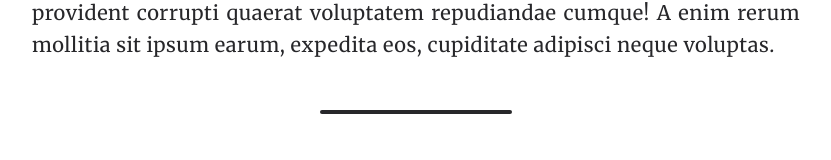
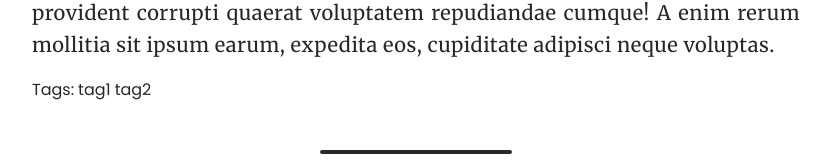
Before and after one commit to adrielestoller/blog, a React (Vite) app: page /post in a window 1280 px wide. Shown: the part 873-1033 px from the top of the page, without its empty margins (224-1055 px from the left). Built offline with nearby package versions, Linux system fonts and the light colour scheme; grey boxes are pictures that could not be loaded.

Commit message:
feat: update PostTagsList & add PostCardTagsList

```diff
--- a/src/components/PostCard.tsx
+++ b/src/components/PostCard.tsx
@@ -1,4 +1,4 @@
-import { PostTagsList } from './PostTagsList';
+import { PostCardTagsList } from './PostCardTagsList';
 
 interface PostCardProps {
   title: string;
@@ -13,7 +13,7 @@ export function PostCard({ title, date, tags }: PostCardProps) {
       <h3 className="w-fit font-bold text-xl cursor-pointer transition-all duration-150 hover:text-zinc-600">{title}</h3>
       <div className="mr-2 flex gap-1 justify-between">
         <p>{date}</p>
-        <PostTagsList items={tags} />
+        <PostCardTagsList items={tags} />
       </div>
     </div>
   );
--- /dev/null
+++ b/src/components/PostCardTagsList.tsx
@@ -0,0 +1,28 @@
+import { ArrowRight } from "lucide-react";
+
+export interface PostCardTagsListProps {
+  items: string[];
+}
+
+export function PostCardTagsList(props: PostCardTagsListProps) {
+  const { items } = props;
+  const displayedItems = items.slice(0, 5); // Pegue apenas os primeiros cinco itens
+
+  return (
+    <>
+      <div className="flex gap-1">
+        {displayedItems.map((item, index) => (
+          <span key={index} className="relative">
+            <span className="absolute inset-0 cursor-pointer border-transparent border-b-2 ease-linear hover:border-zinc-600" />
+            {item}
+          </span>
+        ))}
+        {items.length > 5 && (
+          <>
+            <ArrowRight className="cursor-pointer text-zinc-800 hover:text-zinc-600" />
+          </>
+        )}
+      </div>
+    </>
+  )
+}
--- a/src/components/PostTagsList.tsx
+++ b/src/components/PostTagsList.tsx
@@ -1,27 +1,19 @@
-import { ArrowRight } from "lucide-react";
-
 export interface PostTagsListProps {
   items: string[];
 }
 
 export function PostTagsList(props: PostTagsListProps) {
   const { items } = props;
-  const displayedItems = items.slice(0, 5); // Pegue apenas os primeiros cinco itens
 
   return (
     <>
       <div className="flex gap-1">
-        {displayedItems.map((item, index) => (
+        {items.map((item, index) => (
           <span key={index} className="relative">
             <span className="absolute inset-0 cursor-pointer border-transparent border-b-2 ease-linear hover:border-zinc-600" />
             {item}
           </span>
         ))}
-        {items.length > 5 && (
-          <>
-            <ArrowRight className="cursor-pointer text-zinc-800 hover:text-zinc-600" />
-          </>
-        )}
       </div>
     </>
   )
--- a/src/pages/PostPage.tsx
+++ b/src/pages/PostPage.tsx
@@ -1,6 +1,7 @@
 import { Github, Instagram, Twitter } from "lucide-react";
 import { Header } from "../components/Header";
 import { ImageBox } from "../components/ImageBox";
+import { PostCardTagsList } from '../components/PostCardTagsList';
 
 export function PostPage() {
   return (
@@ -21,6 +22,11 @@ export function PostPage() {
           <p>Lorem ipsum dolor sit amet consectetur adipisicing elit. Ad eaque quae provident corrupti quaerat voluptatem repudiandae cumque! A enim rerum mollitia sit ipsum earum, expedita eos, cupiditate adipisci neque voluptas.</p>
           <p>Lorem ipsum dolor sit amet consectetur adipisicing elit. Ad eaque quae provident corrupti quaerat voluptatem repudiandae cumque! A enim rerum mollitia sit ipsum earum, expedita eos, cupiditate adipisci neque voluptas.</p>
         </article>
+
+        <div className="flex gap-1">
+          <p>Tags: </p>
+          <PostCardTagsList items={['tag1', 'tag2']} />
+        </div>
       </main>
 
       <hr className="w-48 h-1 mx-auto my-4 border-0 rounded md:my-10 bg-zinc-800"></hr>
```
